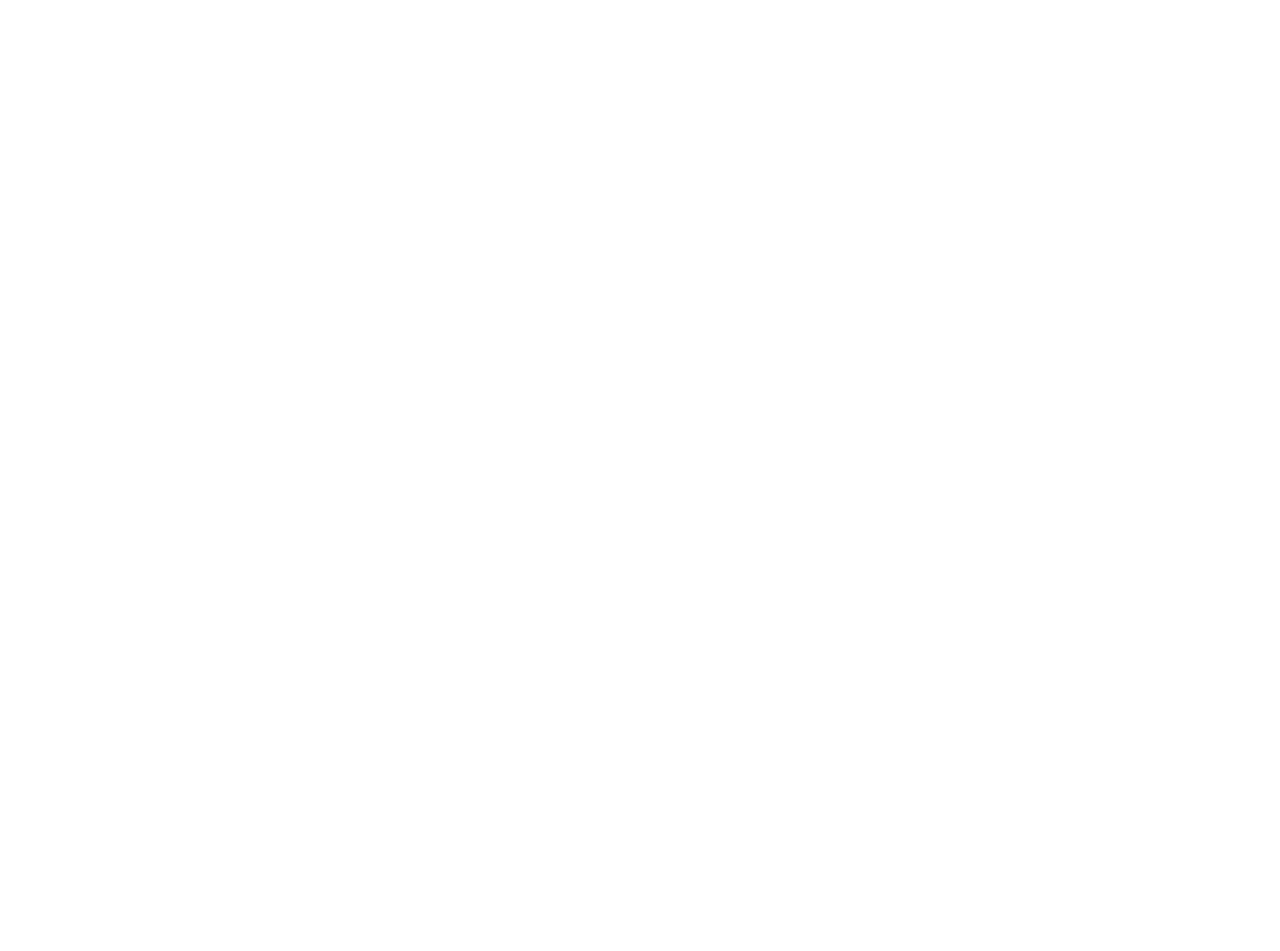
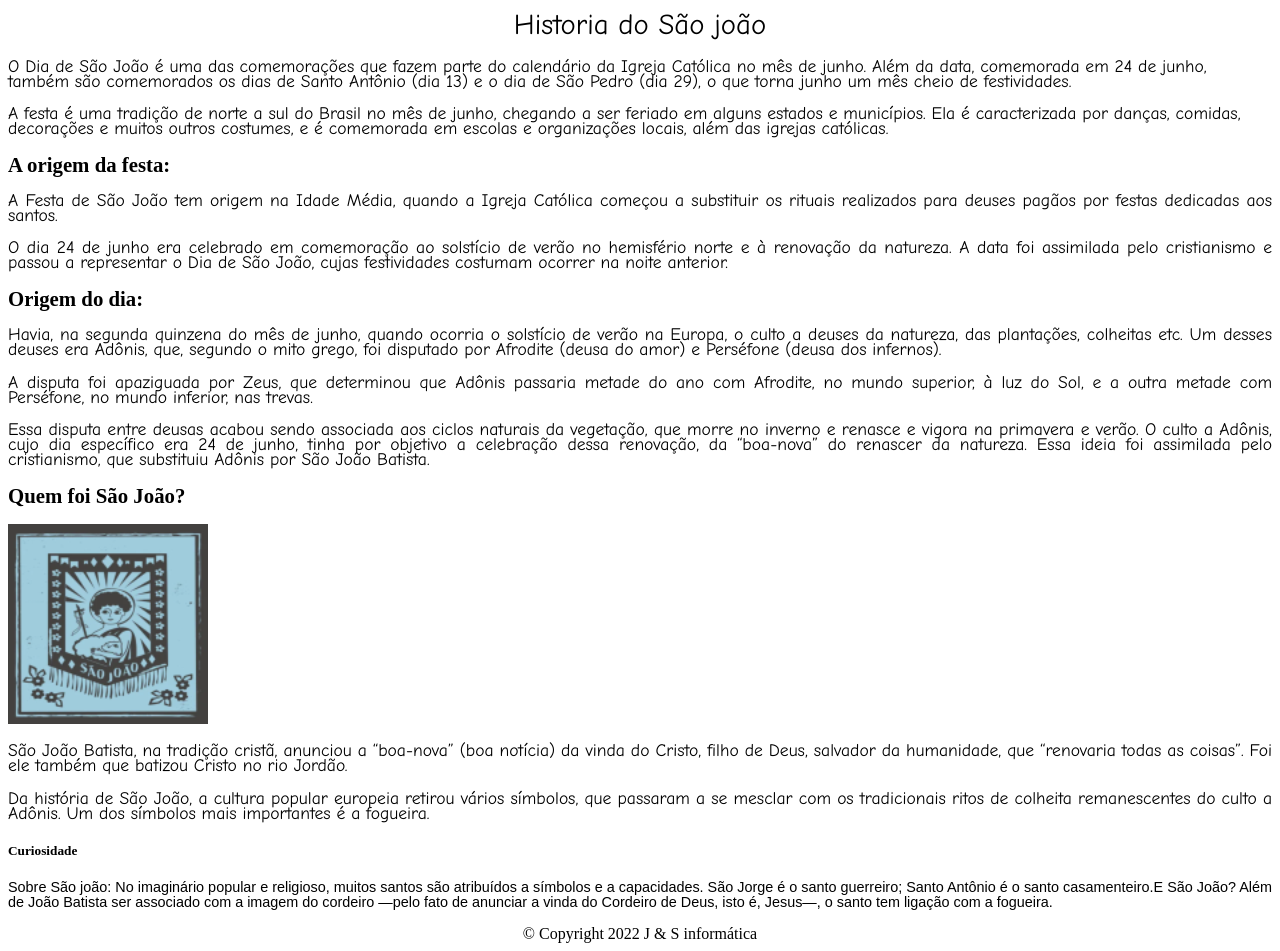
Before and after one commit to SamuelValencia24/Projeto-S-o-Jo-o, a plain HTML site: page src/Paginas/Historia.html in a window 1280 px wide. Before the commit the page ends 800 px from the top, so only its background shows below. Drawn offline with Linux system fonts and the light colour scheme.

Commit message:
atualização 1.0

```diff
--- a/index.html
+++ b/index.html
@@ -4,20 +4,22 @@
     <meta charset="UTF-8">
     <meta http-equiv="X-UA-Compatible" content="IE=edge">
     <meta name="viewport" content="width=device-width, initial-scale=1.0">
-    <link rel="stylesheet" href="css/EstiloPrincipal.css"/>
+    <link rel="stylesheet" href="src/css/estiloprincipal.css"/>
     <title>Projeto Junino</title>
 </head>
 <body>
+
     <header>
-        <div id="local">
+        <div id="local" >
             DIA 06/11 | DAS 07:00 ÀS 12:20 | LOCAL: SENAI-CETCC
         </div>
         <div id="navegacao">
             <nav id="Menu">
                <a href="#">Sobre</a>
-               <a href="Paginas/Historia.html">História</a>
+               <a href="src/paginas/historia.html">História</a>
             </nav>
         </div>
     </header>
+    <div id="copy"> © Copyright 2022 J & S informática </div>
 </body>
 </html>
--- a/src/Paginas/Historia.html
+++ b/src/Paginas/Historia.html
@@ -0,0 +1,38 @@
+<!DOCTYPE html>
+<html lang="en">
+<head>
+    <meta charset="UTF-8">
+    <meta http-equiv="X-UA-Compatible" content="IE=edge">
+    <meta name="viewport" content="width=device-width, initial-scale=1.0">
+    <link rel="stylesheet" href="../css/historiajunina.css"/>
+    <title> História </title>
+</head>
+<body>
+    <header id="cabecalho">
+        <div id="titulo"> Historia do São joão </div>
+    </header>
+    <section id="conteudopagina">
+        <p id="textp1">O Dia de São João é uma das comemorações que fazem parte do calendário da Igreja Católica no mês de junho. Além da data, comemorada em 24 de junho, também são comemorados os dias de Santo Antônio (dia 13) e o dia de São Pedro (dia 29), o que torna junho um mês cheio de festividades.</p>
+       <p id="textp2">A festa é uma tradição de norte a sul do Brasil no mês de junho, chegando a ser feriado em alguns estados e municípios. Ela é caracterizada por danças, comidas, decorações e muitos outros costumes, e é comemorada em escolas e organizações locais, além das igrejas católicas.</p>
+
+       <h3 id="titoorigem" class="titos">A origem da festa: </h3>
+       <p class="textorigem"> A Festa de São João tem origem na Idade Média, quando a Igreja Católica começou a substituir os rituais realizados para deuses pagãos por festas dedicadas aos santos.</p>
+       <p class="textorigem">O dia 24 de junho era celebrado em comemoração ao solstício de verão no hemisfério norte e à renovação da natureza. A data foi assimilada pelo cristianismo e passou a representar o Dia de São João, cujas festividades costumam ocorrer na noite anterior.</p>
+
+       <h3 id="titoorigemdia" class="titos"> Origem do dia: </h3>
+       <p class="textorigemdia">Havia, na segunda quinzena do mês de junho, quando ocorria o solstício de verão na Europa, o culto a deuses da natureza, das plantações, colheitas etc. Um desses deuses era Adônis, que, segundo o mito grego, foi disputado por Afrodite (deusa do amor) e Perséfone (deusa dos infernos).</p>
+       <p class="textorigemdia"> A disputa foi apaziguada por Zeus, que determinou que Adônis passaria metade do ano com Afrodite, no mundo superior, à luz do Sol, e a outra metade com Perséfone, no mundo inferior, nas trevas.</p>
+       <p class="textorigemdia">Essa disputa entre deusas acabou sendo associada aos ciclos naturais da vegetação, que morre no inverno e renasce e vigora na primavera e verão. O culto a Adônis, cujo dia específico era 24 de junho, tinha por objetivo a celebração dessa renovação, da “boa-nova” do renascer da natureza. Essa ideia foi assimilada pelo cristianismo, que substituiu Adônis por São João Batista.</p>
+
+       <h3 id="titosantojoao" class="titos"> Quem foi São João? </h3>
+       <img src="../imagens/saojoao.png">
+       <p class="texthistoriajoao">São João Batista, na tradição cristã, anunciou a “boa-nova” (boa notícia) da vinda do Cristo, filho de Deus, salvador da humanidade, que “renovaria todas as coisas”. Foi ele também que batizou Cristo no rio Jordão.</p>
+       <p class="texthistoriajoao">Da história de São João, a cultura popular europeia retirou vários símbolos, que passaram a se mesclar com os tradicionais ritos de colheita remanescentes do culto a Adônis. Um dos símbolos mais importantes é a fogueira.</p>
+
+
+       <h5 id="curiosidade"> Curiosidade </h5>
+       <p class="curiosidade1"> Sobre São joão: No imaginário popular e religioso, muitos santos são atribuídos a símbolos e a capacidades. São Jorge é o santo guerreiro; Santo Antônio é o santo casamenteiro.E São João? Além de João Batista ser associado com a imagem do cordeiro —pelo fato de anunciar a vinda do Cordeiro de Deus, isto é, Jesus—, o santo tem ligação com a fogueira.</p>
+    </section>
+    <div id="copy"> © Copyright 2022 J & S informática </div>
+</body>
+</html>
--- a/src/css/EstiloPrincipal.css
+++ b/src/css/EstiloPrincipal.css
@@ -1,6 +1,4 @@
 #local {
-    background-color: #ca844b;
-	color: #FFFFFF;
 	height: 60px;
 	text-align: center;
 	line-height: 60px;
--- a/src/css/HistoriaJunina.css
+++ b/src/css/HistoriaJunina.css
@@ -0,0 +1,42 @@
+#titulo{
+    text-align: center;
+    font-family: 'Comic Sans MS';
+    font-size: 1.8em;
+}
+#conteudopagina{
+    line-height: 15px;
+}
+#textp1{
+    font-family: 'Comic Sans MS';
+    font-size: 1.1em;
+}
+#textp2{
+    font-family: 'Comic Sans MS';
+    font-size: 1.1em;
+}
+.titos{
+    font-size: 1.3em;
+}
+.textorigem{
+    font-family: 'Comic Sans MS';
+    font-size: 1.1em;
+    text-align: justify;
+}
+.textorigemdia{
+    font-family: 'Comic Sans MS';
+    font-size: 1.1em;
+    text-align: justify;
+}
+.texthistoriajoao{
+    font-family: 'Comic Sans MS';
+    font-size: 1.1em;
+    text-align: justify;
+}
+.curiosidade1{
+    font-family:Arial;
+    font-size: 0.9em;
+    text-align: justify;
+}
+#copy{
+    text-align: center;
+}
```
Also changed, not shown: src/paginas/tradicoes.html (added, +39 -0 lines), src/imagens/saojoao.png (added).
